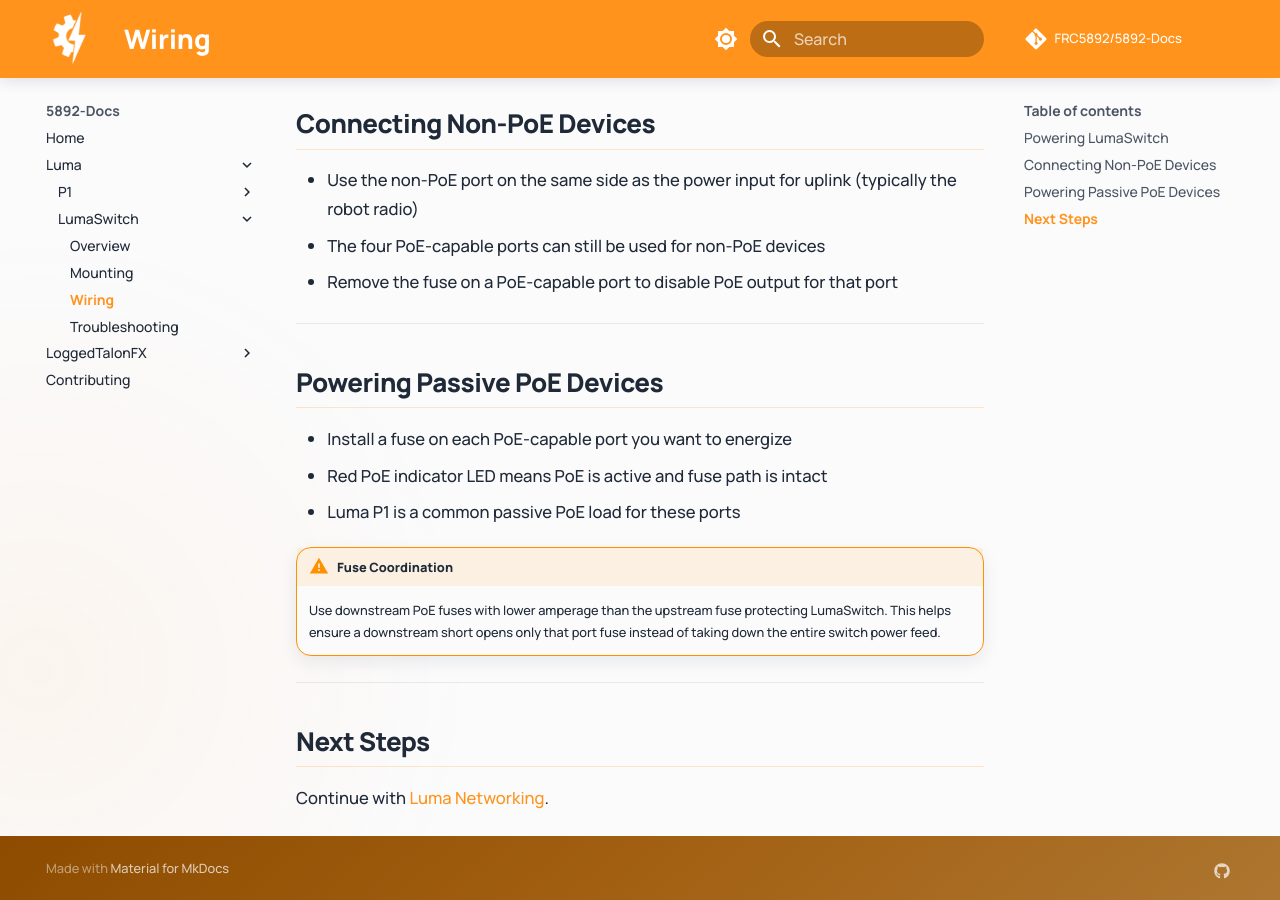
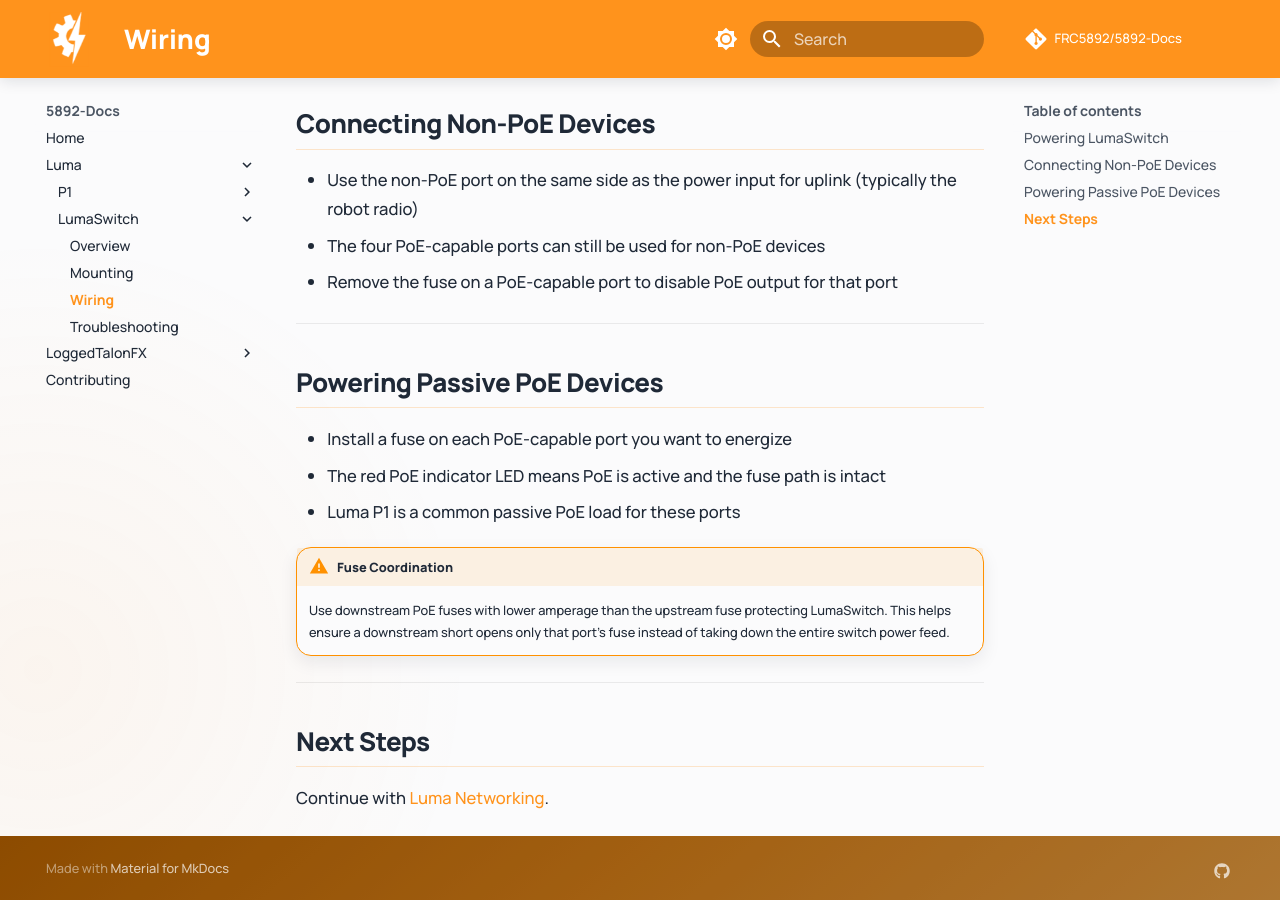
Before and after one commit to FRC5892/Luma-Docs, an MkDocs documentation site: the page built from docs/guides/lumaswitch/wiring.md, in a window 1280 px wide and 900 px high, scrolled down 628 px. Built offline with MkDocs 1.6.1 and Material for MkDocs 9.7.7, drawn with Linux system fonts in a browser that asks for light colours; comment, search, counter and statistics services are not loaded; some of the changed text lies outside the part shown.

Commit message:
Refactor wiring.md for improved clarity and consistency: enhance wording and adjust formatting

```diff
--- a/docs/guides/lumaswitch/wiring.md
+++ b/docs/guides/lumaswitch/wiring.md
@@ -28,13 +29,11 @@ When LumaSwitch powers on, Ethernet status LEDs should blink once.
 ## Powering Passive PoE Devices
 
 - Install a fuse on each PoE-capable port you want to energize
-- Red PoE indicator LED means PoE is active and fuse path is intact
+- The red PoE indicator LED means PoE is active and the fuse path is intact
 - Luma P1 is a common passive PoE load for these ports
 
 !!! warning "Fuse Coordination"
-    Use downstream PoE fuses with lower amperage than the upstream fuse protecting LumaSwitch.
-    This helps ensure a downstream short opens only that port fuse instead of taking down the
-    entire switch power feed.
+    Use downstream PoE fuses with lower amperage than the upstream fuse protecting LumaSwitch. This helps ensure a downstream short opens only that port's fuse instead of taking down the entire switch power feed.
 
 ---
 
```
Also changed, not shown: other parts of docs/guides/lumaswitch/wiring.md (+2 -1 lines).
